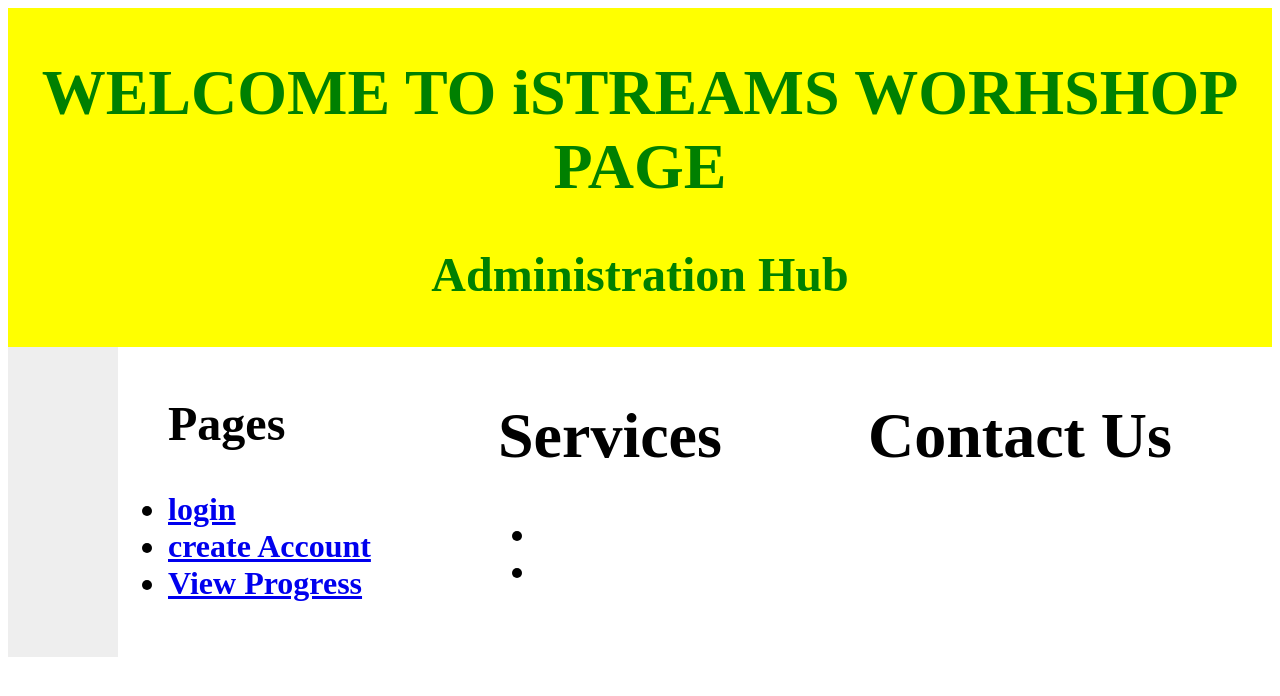
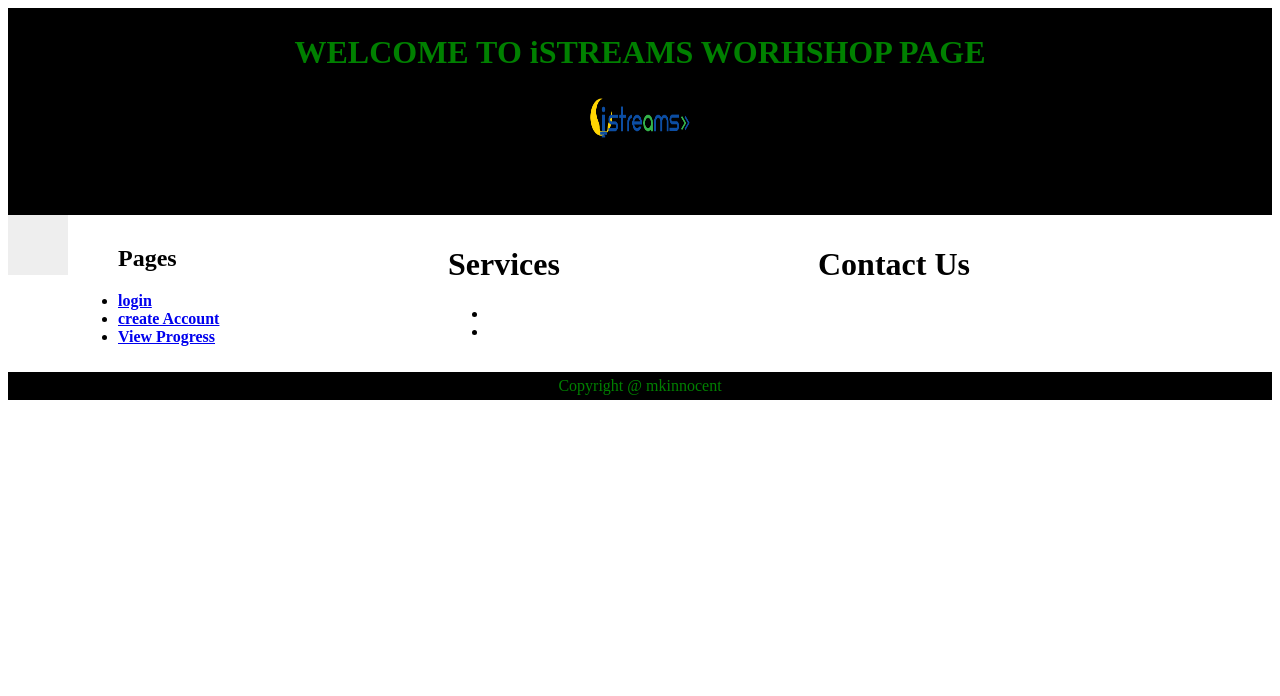
Before and after one commit to mugabekinnocet/wms_4istreams, a PHP site: page / in a window 1280 px wide. Shown: the top 696 px of the page. Run offline with PHP 8.4, Linux system fonts and the light colour scheme.

Commit message:
modificatios

```diff
--- a/index.php
+++ b/index.php
@@ -1,10 +1,10 @@
 <html>
 
-	<h1> <h1>
+
 
 	<style>
 #header {
-    background-color:yellow;
+    background-color:black;
     color:green;
     text-align:center;
     padding:5px;
@@ -12,8 +12,8 @@
 #nav {
     line-height:30px;
     background-color:#eeeeee;
-    height:300px;
-    width:100px;
+    height:50px;
+    width:50px;
     float:left;
     padding:5px;
 }
@@ -35,14 +35,14 @@
 
 
 <div id="header">
+
 <h1>WELCOME TO iSTREAMS WORHSHOP PAGE</h1>
-<h2>Administration Hub</h2>
+<center><img src="istrm.png" width="100" height="50"></center>
+<h2><marquee>We care with service</marquee></h2>
 </div>
 
 <div id="nav">
-<br>
-<br>
-<br>
+
 </div>
 
 <div id="section">
@@ -75,3 +75,10 @@
 <h1>Contact Us </h1>
 <p>
 <UL>
+</div>
+<div id="footer">
+Copyright @ mkinnocent
+</div>
+
+</body>
+</html>
--- a/receipt.php
+++ b/receipt.php
@@ -11,8 +11,8 @@
 	<form>
 		<table>
 			<div class ="header">
-							<center><img src="BARYA.PNG" width="80" height="70">
-							<h1 id="heading1">iStreams</h1></center>
+							<center><img src="istrm.png" width="100" height="50">
+
 			</div>
 			<div>
 				<div>Customer's Name</div>
```
Also changed, not shown: administrator.html (deleted, +0 -89 lines), administrator.php (added, +88 -0 lines), finance.php (+10 -1 lines), istrm.png (added).
